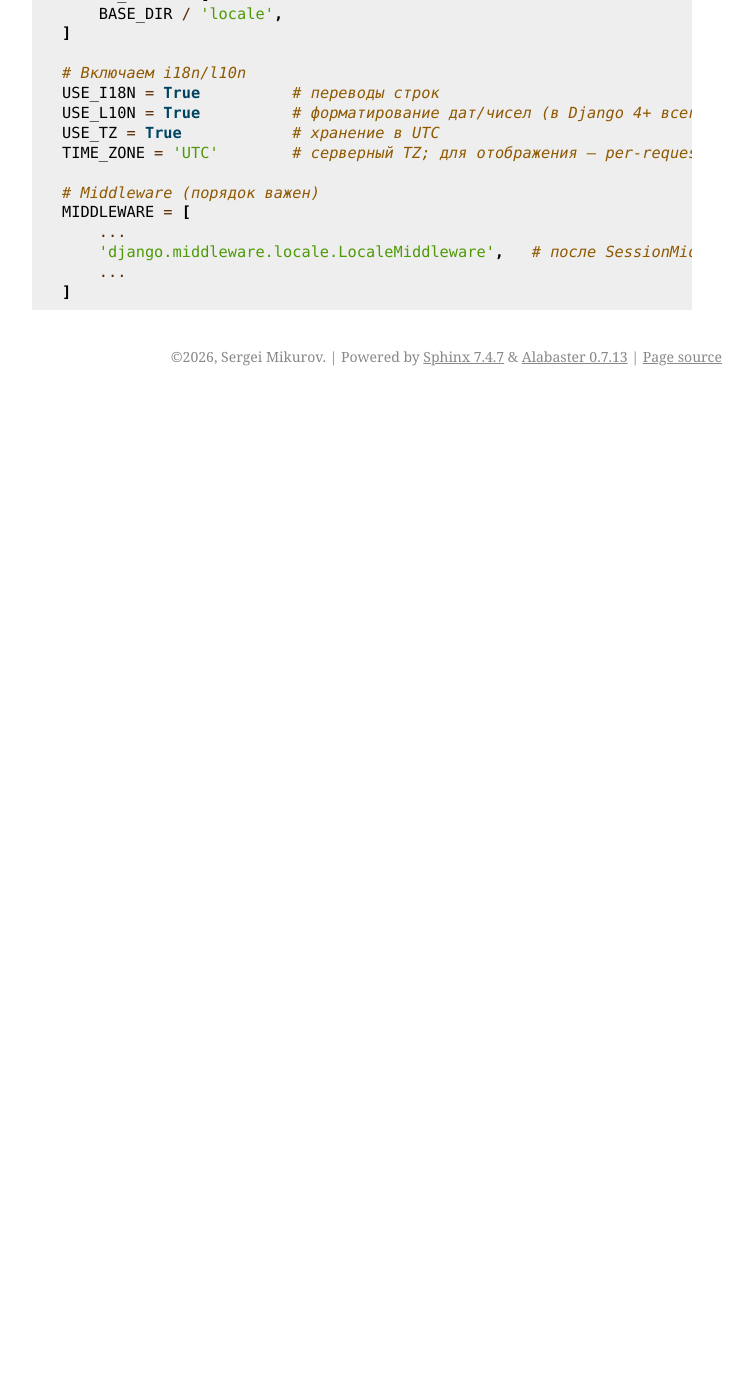
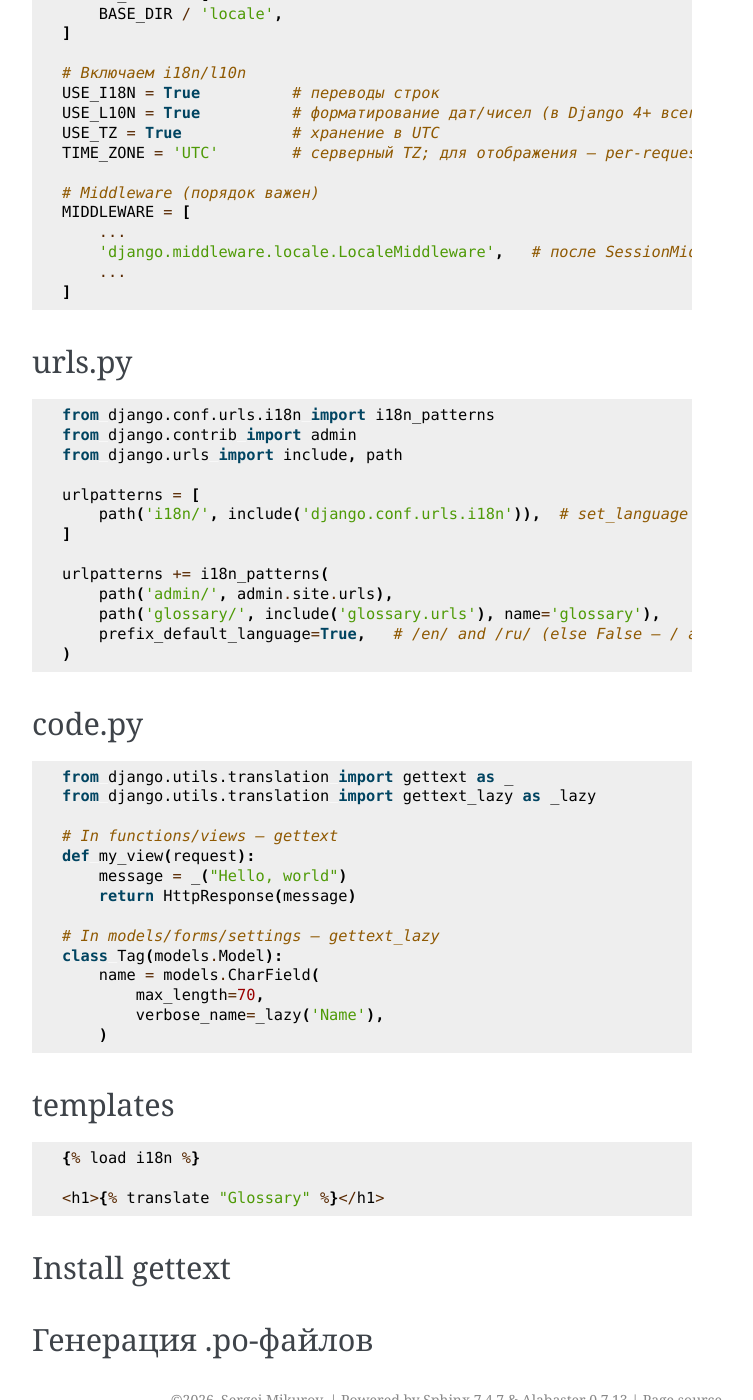
Before and after one commit to svmikurov/se, a Sphinx documentation site: the page built from docs/source/locale.rst, in a window 1280 px wide and 1400 px high, scrolled down 492 px. Shown: the whole window, without its empty margins (388-1141 px from the left). Built offline with Sphinx 7.4.7, drawn with Linux system fonts in a browser that asks for light colours; before the commit the page ends 900 px from its top, so only the background shows below that; some of the changed text lies outside the part shown.

Commit message:
docs(web): Add localization

```diff
--- a/docs/source/locale.rst
+++ b/docs/source/locale.rst
@@ -35,3 +35,63 @@ settings.py
        'django.middleware.locale.LocaleMiddleware',   # после SessionMiddleware, перед CommonMiddleware
        ...
    ]
+
+
+urls.py
+=======
+
+.. code-block:: python
+
+   from django.conf.urls.i18n import i18n_patterns
+   from django.contrib import admin
+   from django.urls import include, path
+
+   urlpatterns = [
+       path('i18n/', include('django.conf.urls.i18n')),  # set_language view
+   ]
+
+   urlpatterns += i18n_patterns(
+       path('admin/', admin.site.urls),
+       path('glossary/', include('glossary.urls'), name='glossary'),
+       prefix_default_language=True,   # /en/ and /ru/ (else False — / and /ru/))
+   )
+
+
+code.py
+=======
+
+.. code-block:: python
+
+
+   from django.utils.translation import gettext as _
+   from django.utils.translation import gettext_lazy as _lazy
+
+   # In functions/views — gettext
+   def my_view(request):
+       message = _("Hello, world")
+       return HttpResponse(message)
+
+   # In models/forms/settings — gettext_lazy
+   class Tag(models.Model):
+       name = models.CharField(
+           max_length=70,
+           verbose_name=_lazy('Name'),
+       )
+
+
+templates
+=========
+
+.. code-block::
+
+   {% load i18n %}
+
+   <h1>{% translate "Glossary" %}</h1>
+
+
+Install gettext
+===============
+
+
+Генерация .po-файлов
+====================
```
